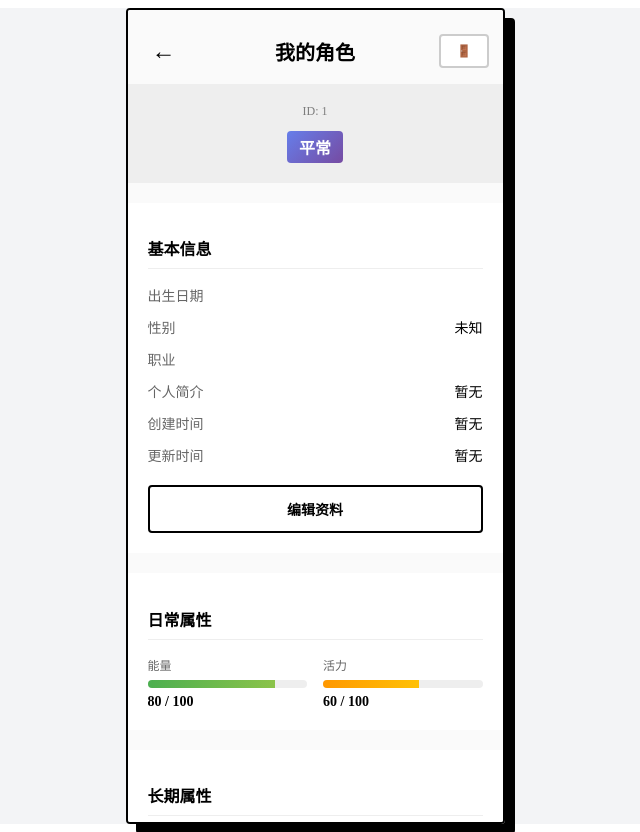
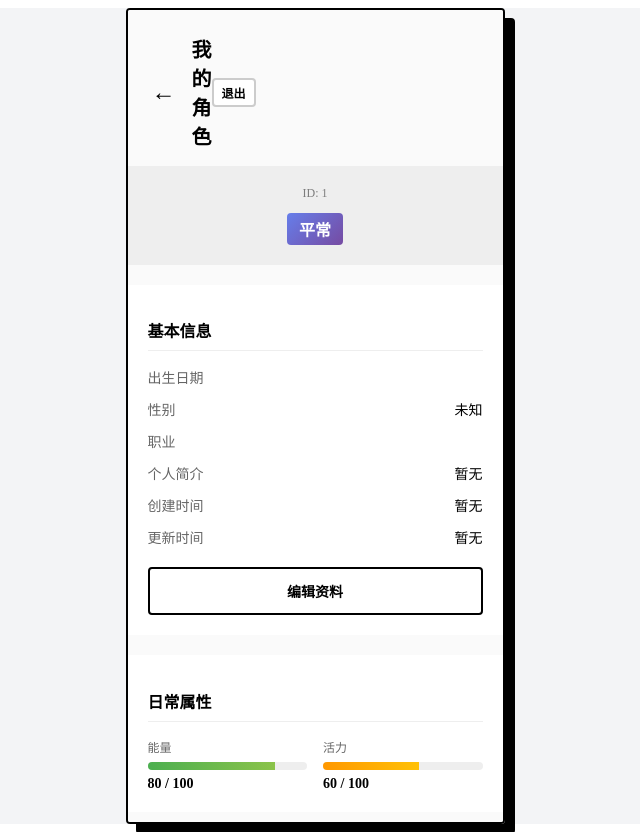
Before and after one commit to NCGreatDevil/the-lucky-life, a Vue app: page /profile in a window 1280 px wide. Shown: the whole page, without its empty margins (325-965 px from the left). Built offline with nearby package versions, Linux system fonts and the light colour scheme; no server answers; sample sign-in values are in the browser's storage; the HTML template or start-up script is replaced by a standard one; a web font is replaced by a local one.

Commit message:
提交代码

```diff
--- a/src/views/Profile.vue
+++ b/src/views/Profile.vue
@@ -5,7 +5,7 @@
       <router-link to="/" class="back-btn">←</router-link>
       <h1 class="title sketch-font">我的角色</h1>
       <div class="placeholder">
-        <button @click="handleLogout" class="btn-logout">🚪</button>
+        <button @click="handleLogout" class="btn-logout">退出</button>
       </div>
     </header>
     <div class="profile-container">
@@ -355,11 +355,11 @@ async function handleLogout() {
 }
 
 .placeholder {
-  width: 40px;
+  width: 100%;
 }
 
 .btn-logout {
-  padding: 8px 16px;
+  padding: 4px 8px;
   font-size: 12px;
   font-weight: bold;
   background: #fff;
```
